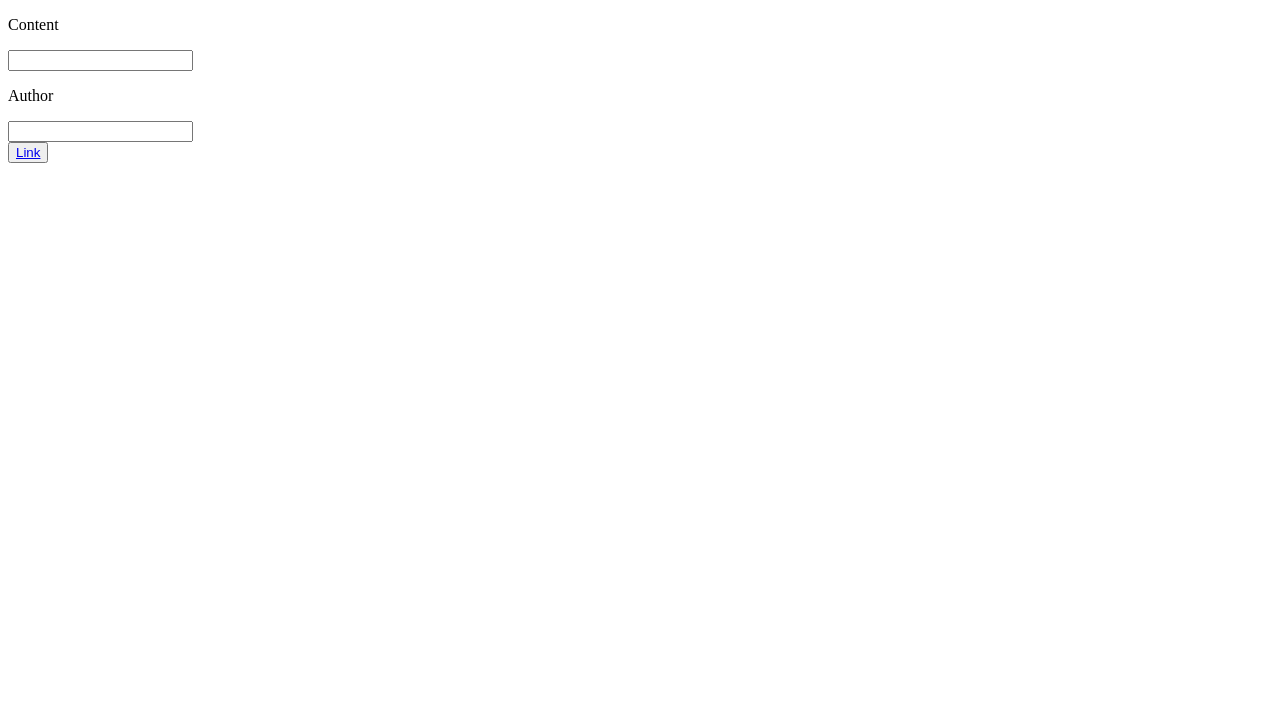
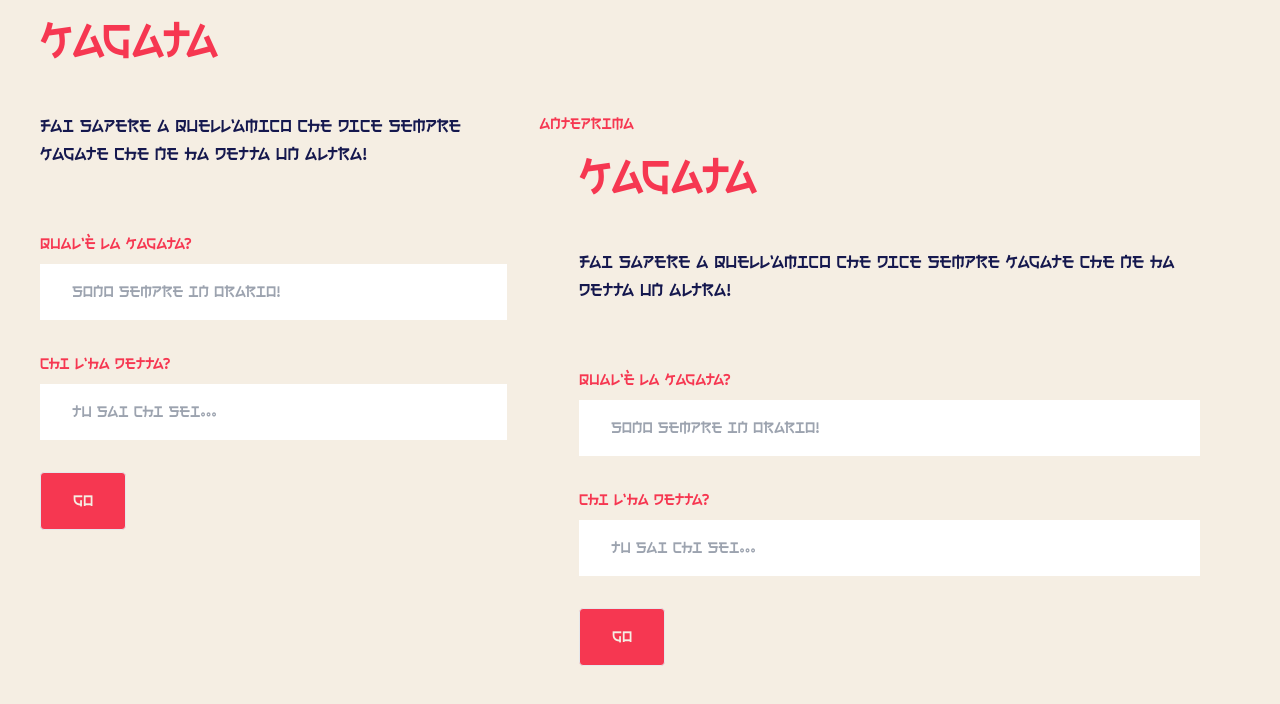
Before and after one commit to b1n01/kagata, a Svelte app: page / in a window 1280 px wide. Shown: the top 704 px of the page. Built offline with nearby package versions, Linux system fonts and the light colour scheme.

Commit message:
Update landing page

```diff
--- a/public/banner/style.css
+++ b/public/banner/style.css
@@ -1,6 +1,6 @@
 @font-face {
     font-family: ElectroHarmonix;
-    src: url("electroharmonix.regular.ttf");
+    src: url("../electroharmonix.regular.ttf");
 }
 
 :root {
@@ -67,6 +67,7 @@ header {
     display: flex;
     flex-direction: column;
     align-items: flex-end;
+    overflow: hidden;
 }
 
 .banner {
--- /dev/null
+++ b/public/global.css
@@ -0,0 +1,18 @@
+@font-face {
+    font-family: ElectroHarmonix;
+    src: url("electroharmonix.regular.ttf");
+}
+
+:root {
+    --cream: #F5EEE3;
+    --blue: #15184E;
+    --red: #F63751;
+}
+
+body {
+    font-family: ElectroHarmonix;
+    background-color: var(--cream);
+    color: var(--blue);
+    max-width: 1600px;
+    margin: 0 auto;
+}
--- a/public/index.html
+++ b/public/index.html
@@ -3,10 +3,12 @@
 <head>
 	<meta charset='utf-8'>
 	<meta name='viewport' content='width=device-width,initial-scale=1'>
+	<link href="https://unpkg.com/tailwindcss@^2/dist/tailwind.min.css" rel="stylesheet">
 
 	<title>Kataga</title>
 
 	<link rel='icon' type='image/png' href='/favicon.svg'>
+	<link rel='stylesheet' href='/global.css'>
 	<link rel='stylesheet' href='/build/bundle.css'>
 
 	<script defer src='/build/bundle.js'></script>
--- a/src/App.svelte
+++ b/src/App.svelte
@@ -1,22 +1,76 @@
 <script>
+  const debounce = (func, timeout = 350) => {
+    let timer;
+    return (...args) => {
+      clearTimeout(timer);
+      timer = setTimeout(() => func.apply(this, args), timeout);
+    };
+  }
+
   let content = "";
   let author = "";
   $: link = `?c=${content}&a=${author}`;
+
+  const updateContent = debounce((e) => content = e.target.value);
+  const updateAuthor = debounce((e) => author = e.target.value);
+
+  let showPreview = false;
+  const togglePreview = () => {showPreview = window.innerWidth > 1200};
+  togglePreview();
+  window.addEventListener('resize', togglePreview);
 </script>
 
-<main>
-  <div>
-    <p>Content</p>
-    <input type="text" bind:value={content} />
+<main class="flex flex-col mx-10">
+
+  <header>
+    <h1 class="red text-5xl my-4">Kagata</h1>
+  </header>
+
+  <div class="flex mt-8">
+
+    <section class="flex flex-col items-start {showPreview ? "w-2/5 mr-4" : "w-full mx"}">
+      <p class="text-lg">Fai sapere a quell'amico che dice sempre kagate che ne ha detta un altra!</p>
+
+      <p class="red mt-16">Qual'è la kagata?</p>
+      <input type="text"
+        on:keyup={updateContent}
+        placeholder="Sono sempre in orario!"
+        class="w-full mt-2 py-4 px-8"
+      />
+
+      <p class="red mt-8">Chi l'ha detta?</p>
+      <input type="text"
+        on:keyup={updateAuthor}
+        placeholder="Tu sai chi sei..."
+        class="w-full mt-2 py-4 px-8"
+      />
+
+      <a class="bg-red cream mt-8 border rounded px-8 py-4" href={link}>Go</a>
+    </section>
+
+    {#if showPreview}
+      <div class="w-3/5 ml-4">
+        <p class="red">Anteprima</p>
+        <iframe src={link} title="preview" />
+      </div>
+    {/if}
   </div>
-  <div>
-    <p>Author</p>
-    <input type="text" bind:value={author} />
-  </div>
-    <button>
-      <a href={link}>Link</a>
-    </button>
+
 </main>
 
 <style>
+  .red {
+    color: var(--red);
+  }
+  .cream {
+    color: var(--cream);
+  }
+  .bg-red {
+    background-color: var(--red);
+  }
+  iframe {
+    height: calc(100vh - 136px);
+    width: 100%;
+    pointer-events: none;
+  }
 </style>
```
